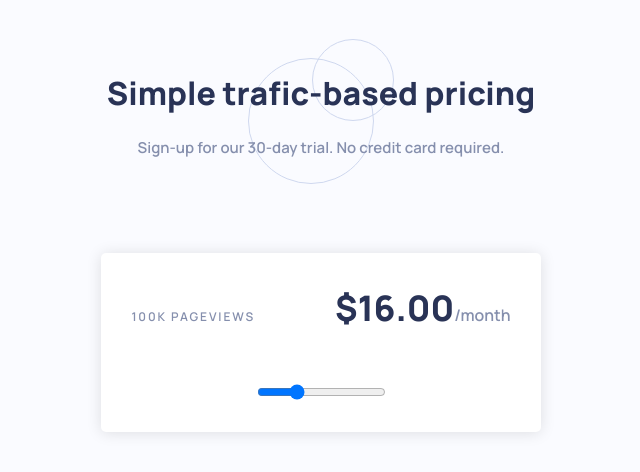
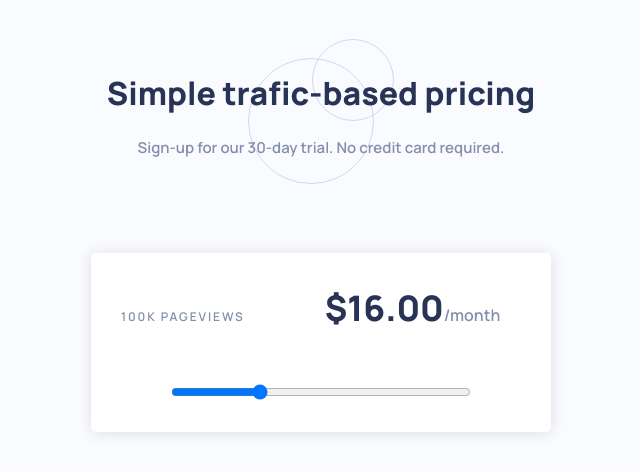
Before and after one commit to Vernacci/interactive-pricing-component, a Vue app: page / in a window 1280 px wide. Shown: the top 472 px of the page, without its empty margins (319-959 px from the left). Built offline with nearby package versions, Linux system fonts and the light colour scheme.

Commit message:
css update

```diff
--- a/src/components/Slider.vue
+++ b/src/components/Slider.vue
@@ -43,12 +43,17 @@ const views = ref(100);
   padding: 30px;
   border-radius: 5px;
   margin-top: 100px;
+  min-width: 400px;
 }
 
 .slider-container {
   display: flex;
   justify-content: center;
   margin-top: 50px;
+}
+
+.slider {
+  width: 300px;
 }
 
 .views {
```
